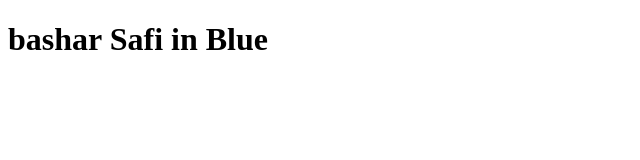
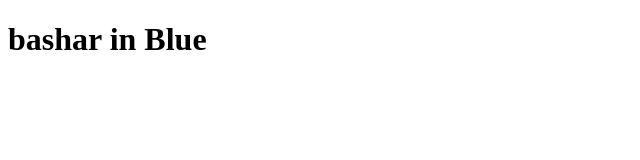
Before and after one commit to Maxx988/the-new-objckt, a plain HTML site: page index.html in a window 1280 px wide. Shown: the whole page, without its empty margins (0-640 px from the left). Drawn offline with Linux system fonts and the light colour scheme.

Commit message:
update title

```diff
--- a/index.html
+++ b/index.html
@@ -7,6 +7,6 @@
     <script src="script.js"></script>
 </head>
 <body>
-<h1>bashar Safi in Blue</h1>
+<h1>bashar in Blue</h1>
 </body>
 </html>
```
